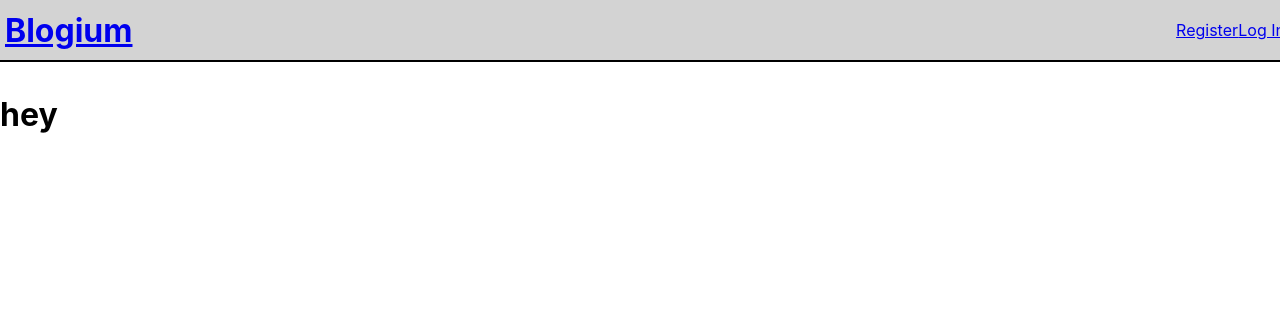
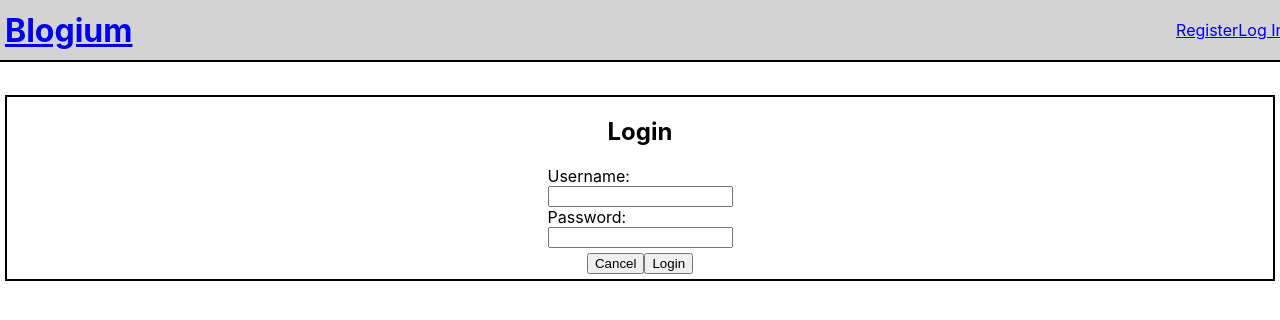
Before and after one commit to f3ve/Blogium, a React (Create React App) app: page /login in a window 1280 px wide. Shown: the top 320 px of the page. Built offline with nearby package versions, Linux system fonts and the light colour scheme.

Commit message:
implemented login route

```diff
--- a/src/app/App.css
+++ b/src/app/App.css
@@ -1,3 +1,10 @@
 main {
   margin-top: 95px;
 }
+
+.button-container {
+  display: flex;
+  flex-direction: row-reverse;
+  align-self: center;
+  margin: 5px;
+}
--- a/src/routes/login/login.css
+++ b/src/routes/login/login.css
@@ -0,0 +1,12 @@
+#login-container {
+  border: 2px solid black;
+  display: flex;
+  flex-direction: column;
+  align-items: center;
+  margin: 5px;
+}
+
+#login-form {
+  display: flex;
+  flex-direction: column;
+}
--- a/src/routes/login/login.js
+++ b/src/routes/login/login.js
@@ -1,10 +1,38 @@
 import React from 'react'
 import {withRouter} from 'react-router-dom'
+import './login.css'
 
 class Login extends React.Component {
+
+  clickCancel(e) {
+    e.preventDefault()
+    this.props.history.push('/')
+  }
+
   render() {
     return(
-      <h1>hey</h1>
+      <section id='login-container'>
+        <h2>Login</h2>
+        <form id='login-form'>
+          <label htmlFor='username'>Username:</label>
+          <input
+            type='text'
+            id='username'
+            required
+          />
+
+          <label htmlFor='password'>Password:</label>
+          <input
+            type='password'
+            id='password'
+            required
+          />
+          <div className='button-container'>
+            <button>Login</button>
+            <button onClick={e => this.clickCancel(e)}>Cancel</button>
+          </div>
+        </form>
+      </section>
     )
   }
 }
--- a/src/routes/register/register.css
+++ b/src/routes/register/register.css
@@ -10,10 +10,3 @@
   display: flex;
   flex-direction: column;
 }
-
-.button-container {
-  display: flex;
-  flex-direction: row-reverse;
-  align-self: center;
-  margin: 5px;
-}
```
